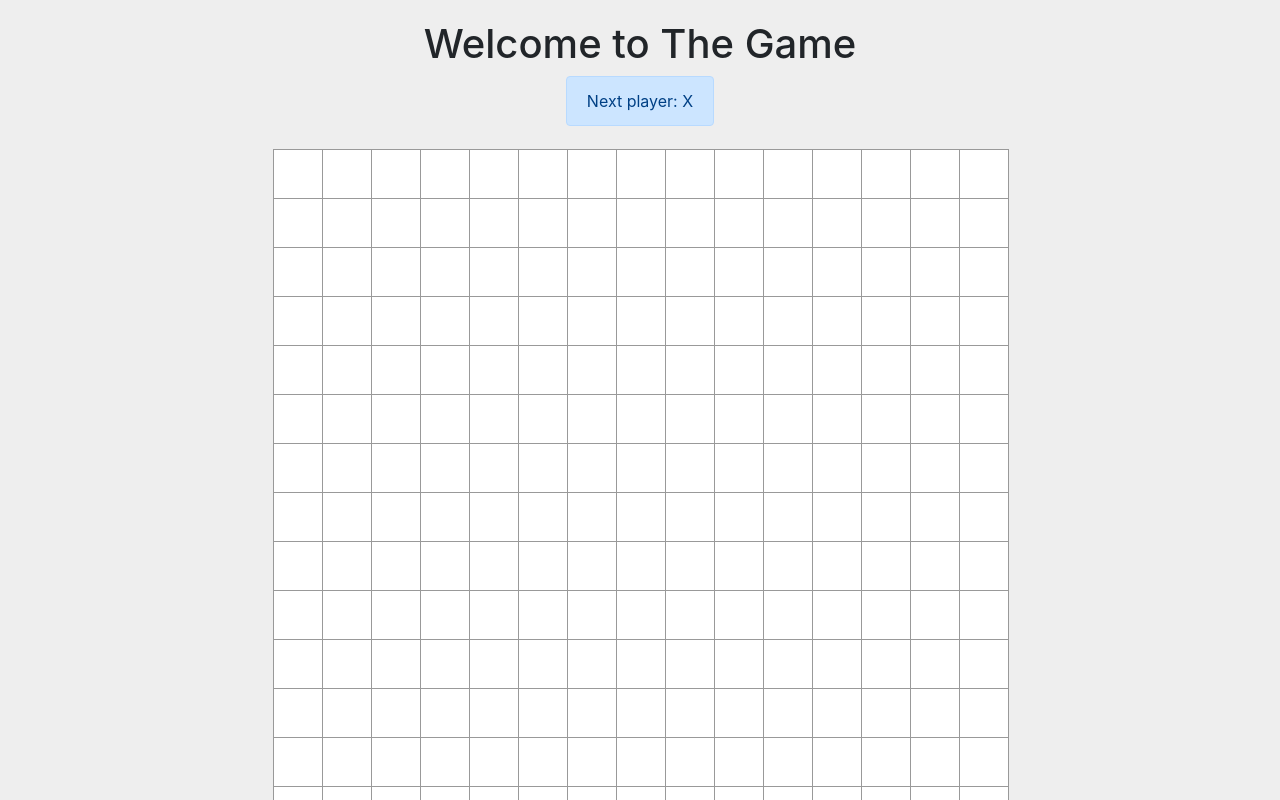
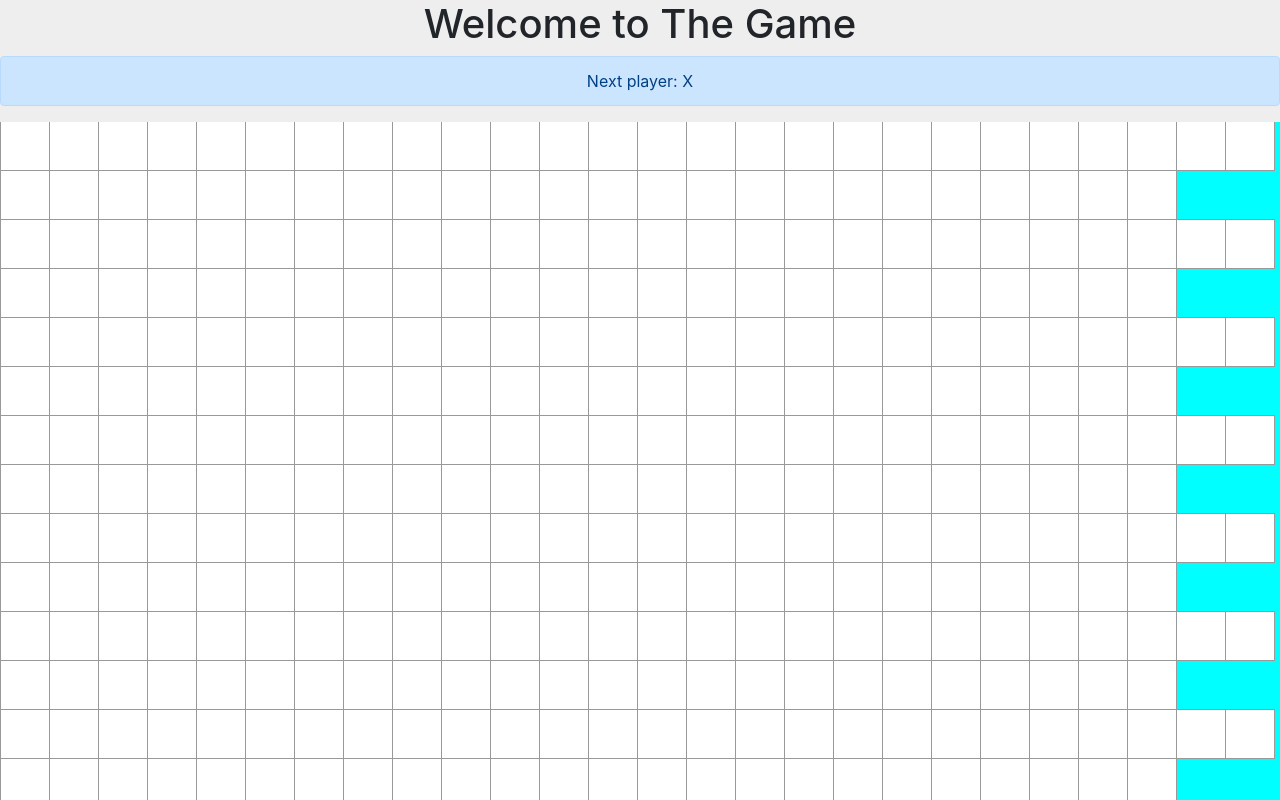
Before and after one commit to mazkery/PicDacNoe_frontend, a React (Create React App) app: page /test in a window 1280 px wide. Shown: the top 800 px of the page. Built offline with nearby package versions, Linux system fonts and the light colour scheme.

Commit message:
Update setup

```diff
--- a/src/pages/GameMatch/GameMatch.css
+++ b/src/pages/GameMatch/GameMatch.css
@@ -1,15 +1,13 @@
 body {
-	margin: 20px;
-	font-family: -apple-system, BlinkMacSystemFont, 'Segoe UI', 'Roboto', 'Oxygen',
-		'Ubuntu', 'Cantarell', 'Fira Sans', 'Droid Sans', 'Helvetica Neue',
-		sans-serif;
+	margin: 0;
+	font-family: -apple-system, BlinkMacSystemFont, 'Segoe UI', 'Roboto', 'Oxygen', 'Ubuntu',
+		'Cantarell', 'Fira Sans', 'Droid Sans', 'Helvetica Neue', sans-serif;
 	-webkit-font-smoothing: antialiased;
 	-moz-osx-font-smoothing: grayscale;
 }
 
 code {
-	font-family: source-code-pro, Menlo, Monaco, Consolas, 'Courier New',
-		monospace;
+	font-family: source-code-pro, Menlo, Monaco, Consolas, 'Courier New', monospace;
 }
 
 ol,
@@ -17,10 +15,23 @@ ul {
 	padding-left: 30px;
 }
 
+.game-board {
+	background-color: aqua;
+
+	width: auto;
+	overflow: scroll;
+}
+
+.game-info {
+	margin-left: auto;
+	margin-right: auto;
+}
+
 .board-row:after {
 	clear: both;
 	content: '';
-	display: table;
+	display: flex;
+	white-space: nowrap;
 }
 
 .status {
@@ -49,13 +60,3 @@ ul {
 .kbd-navigation .square:focus {
 	background: #ddd;
 }
-
-.game {
-	display: flex;
-	flex-direction: row;
-}
-
-.game-info {
-	margin-left: auto;
-	margin-right: auto;
-}
--- a/src/pages/GameMatch/components/Board.js
+++ b/src/pages/GameMatch/components/Board.js
@@ -18,21 +18,19 @@ function Board(props) {
 		row[i] = [];
 		for (let j = 0; j < boardSize; j++) {
 			const pos = [i, j];
-			// ref: https://stackoverflow.com/a/46975391
 			row[i].push(
 				renderSquare(
 					i,
 					j,
 					props.highLightSquares.some(
-						(r) =>
-							r.length === 2 && r.every((value, index) => pos[index] === value)
+						(r) => r.length === 2 && r.every((value, index) => pos[index] === value)
 					)
 				)
 			);
 		}
 		board.push(<div className='board-row'>{row[i]}</div>);
 	}
-	return <div className='board'>{board}</div>;
+	return <div className='game-board'>{board}</div>;
 }
 
 export default Board;
--- a/src/pages/GameMatch/components/Game.js
+++ b/src/pages/GameMatch/components/Game.js
@@ -49,14 +49,13 @@ function Game() {
 		}));
 	}
 
-	const [theGame, setTheGame] = useState(getInitialState(15));
+	const [theGame, setTheGame] = useState(getInitialState(50));
 
 	// Render
 	const historyArray = theGame.history;
 	const current = historyArray[theGame.stepNumber];
-	// const win = calculateWinnerByAnalyzeTheWholeBoard(current.squares);
+	const win = calculateWinner(current.squares, current.savedMove[0], current.savedMove[1]);
 
-	const win = calculateWinner(current.squares, current.savedMove[0], current.savedMove[1]);
 	// JSX: Move List
 	const moves = historyArray.map((step, move) => {
 		const desc = move ? 'Go to square [' + step.savedMove + ']' : 'Go to game start';
@@ -93,23 +92,18 @@ function Game() {
 		}
 	}
 	return (
-		<div className='container d-flex flex-column align-items-center'>
-			<div className='row'>
-				<div>
-					<div className='game-info d-flex justify-content-center mb-2'>
+		<div className=''>
+			<div className='game-info '>
 				<div className='alert alert-primary'>{status}</div>
 			</div>
-					<div className='d-flex justify-content-center'>
+			<div className=''>
 				<Board
-							className='game-board'
 					squares={current.squares}
 					onClick={(r, c) => handleClickSquare(r, c)}
 					highLightSquares={win ? win.line : []}
 				/>
 			</div>
 		</div>
-			</div>
-		</div>
 	);
 }
 
--- a/src/pages/GameMatch/components/Square.js
+++ b/src/pages/GameMatch/components/Square.js
@@ -2,13 +2,9 @@ import React from 'react';
 
 function Square(props) {
 	console.log(props.highLight);
+	const classname = 'square' + (props.highLight ? ' text-warning font-weight-bolder' : '');
 	return (
-		<button
-			className={
-				'square' + (props.highLight ? ' text-warning font-weight-bolder' : '')
-			}
-			onClick={props.onClick}
-		>
+		<button className={classname} onClick={props.onClick}>
 			{props.value}
 		</button>
 	);
--- a/src/pages/GameMatch/index.js
+++ b/src/pages/GameMatch/index.js
@@ -6,7 +6,7 @@ function GameMatch() {
 	return (
 		<div>
 			<h1>Welcome to The Game</h1>
-			<Game />
+			<Game classname='game' />
 		</div>
 	);
 }
```
Also changed, not shown: 1 other file (tests, documents, lock files or other folders). Lines whose indentation alone changed are shown as unchanged.
